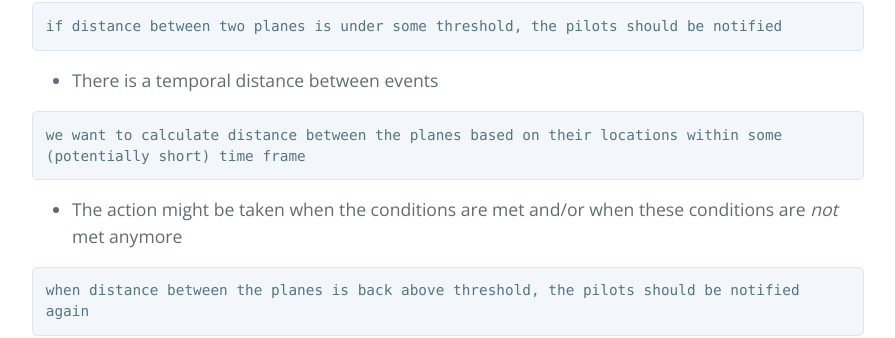
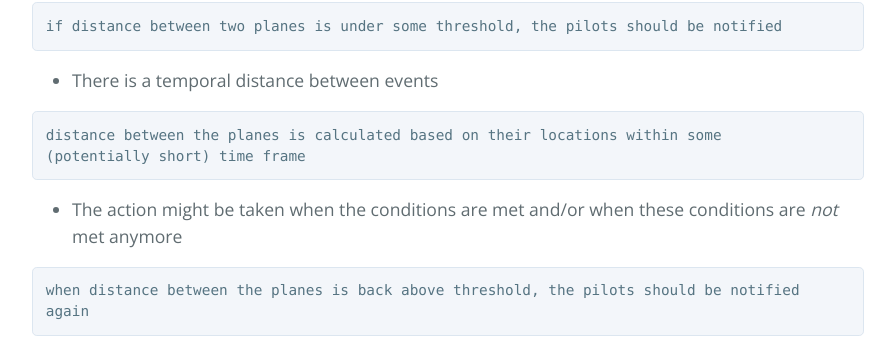
Before and after one commit to TrigerSoft/streamx, a Jekyll site: the page built from learn/cep.md, in a window 1280 px wide. Shown: the part 520-858 px from the top of the page, without its empty margins (192-1087 px from the left). Built offline with Jekyll 4.4.1, drawn with Linux system fonts in a browser that asks for light colours; Markdown is read by kramdown in place of the engine named in the settings.

Commit message:
Update cep.md

```diff
--- a/learn/cep.md
+++ b/learn/cep.md
@@ -14,7 +14,7 @@ Understanding the true nature of CEP applications
 - Under certain conditions a *compensating* action needs to be taken
 <pre>if distance between two planes is under some threshold, the pilots should be notified</pre>
 - There is a temporal distance between events
-<pre>we want to calculate distance between the planes based on their locations within some
+<pre>distance between the planes is calculated based on their locations within some
 (potentially short) time frame</pre>
 - The action might be taken when the conditions are met and/or when these conditions are *not* met anymore
 <pre>when distance between the planes is back above threshold, the pilots should be notified
```
